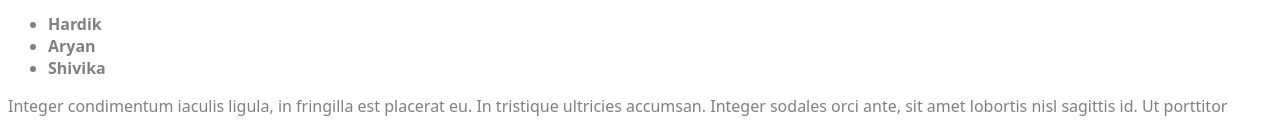
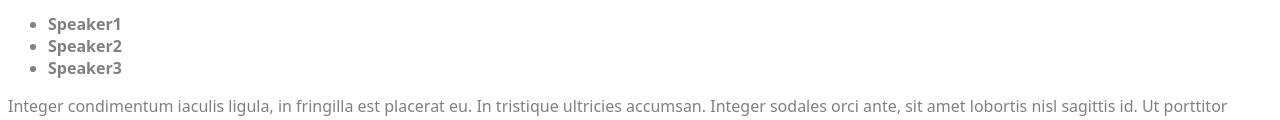
Before and after one commit to Verticraze/Event-Webpage-Template, a plain HTML site: page index.html in a window 1280 px wide. Shown: the part 313-433 px from the top of the page. Drawn offline with Linux system fonts and the light colour scheme.

Commit message:
Updated the speakers section

```diff
--- a/index.html
+++ b/index.html
@@ -61,9 +61,9 @@
 
        <section id="Speakers">
         <ul>
-            <li><strong>Hardik</strong></li>
-            <li><strong>Aryan</strong></li>
-            <li><strong>Shivika</strong></li>
+            <li><strong>Speaker1</strong></li>
+            <li><strong>Speaker2</strong></li>
+            <li><strong>Speaker3</strong></li>
         </ul>
        </section>
 
```
